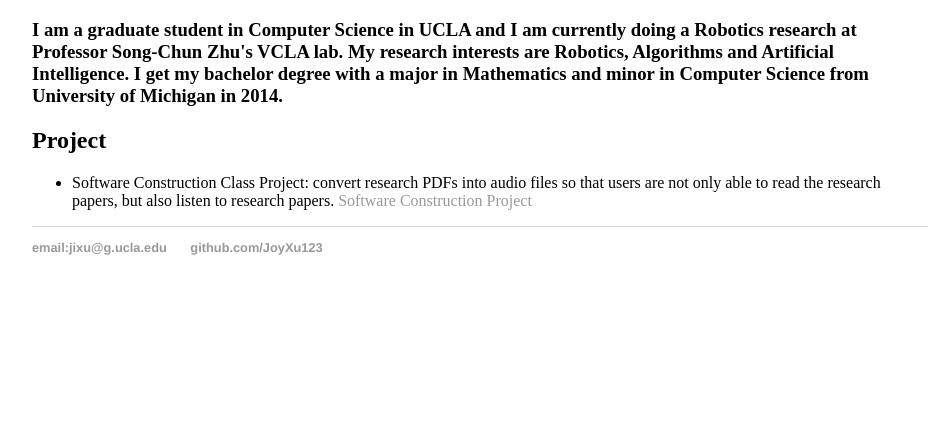
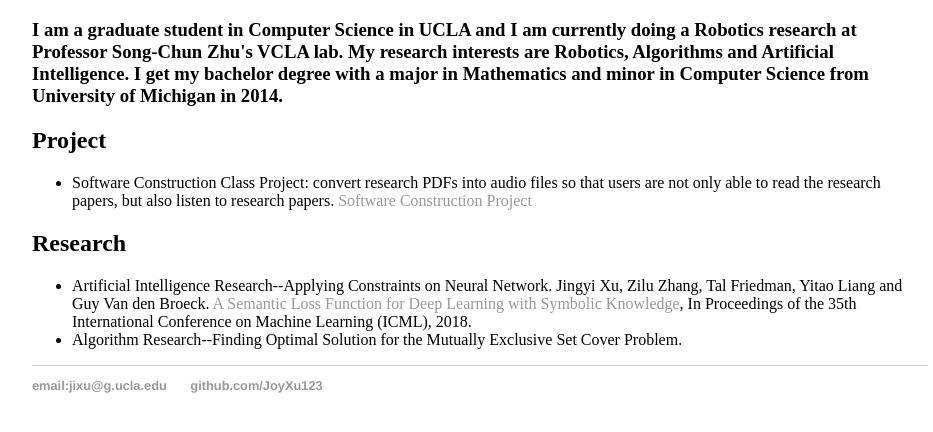
Before and after one commit to JoyXu123/JoyXu123.github.io, a Jekyll site: the page index.html, which Jekyll copies as it is, in a window 1280 px wide, cut to the strip 381-813 px from the top of the page. Shown: the whole strip, without its empty margins (160-1093 px from the left). Built offline with Jekyll 4.4.1, drawn with Linux system fonts in a browser that asks for light colours.

Commit message:
add research list

```diff
--- a/index.html
+++ b/index.html
@@ -33,6 +33,16 @@
 
 		</div><!-- /.Project -->
 
+		<div class="Research">
+		  <h2>Research</h2>
+		  <ul>
+		    <li>Artificial Intelligence Research--Applying Constraints on Neural Network.
+		      Jingyi Xu, Zilu Zhang, Tal Friedman, Yitao Liang and Guy Van den Broeck.<a href="http://web.cs.ucla.edu/~guyvdb/papers/XuICML18.pdf"> A Semantic Loss Function for Deep Learning with Symbolic Knowledge</a>, In Proceedings of the 35th International Conference on Machine Learning (ICML), 2018.</li>
+		    <li>Algorithm Research--Finding Optimal Solution for the Mutually Exclusive Set Cover Problem.</li>
+
+
+		</div><!-- /.Research -->
+
 
 
 		<footer>
```
